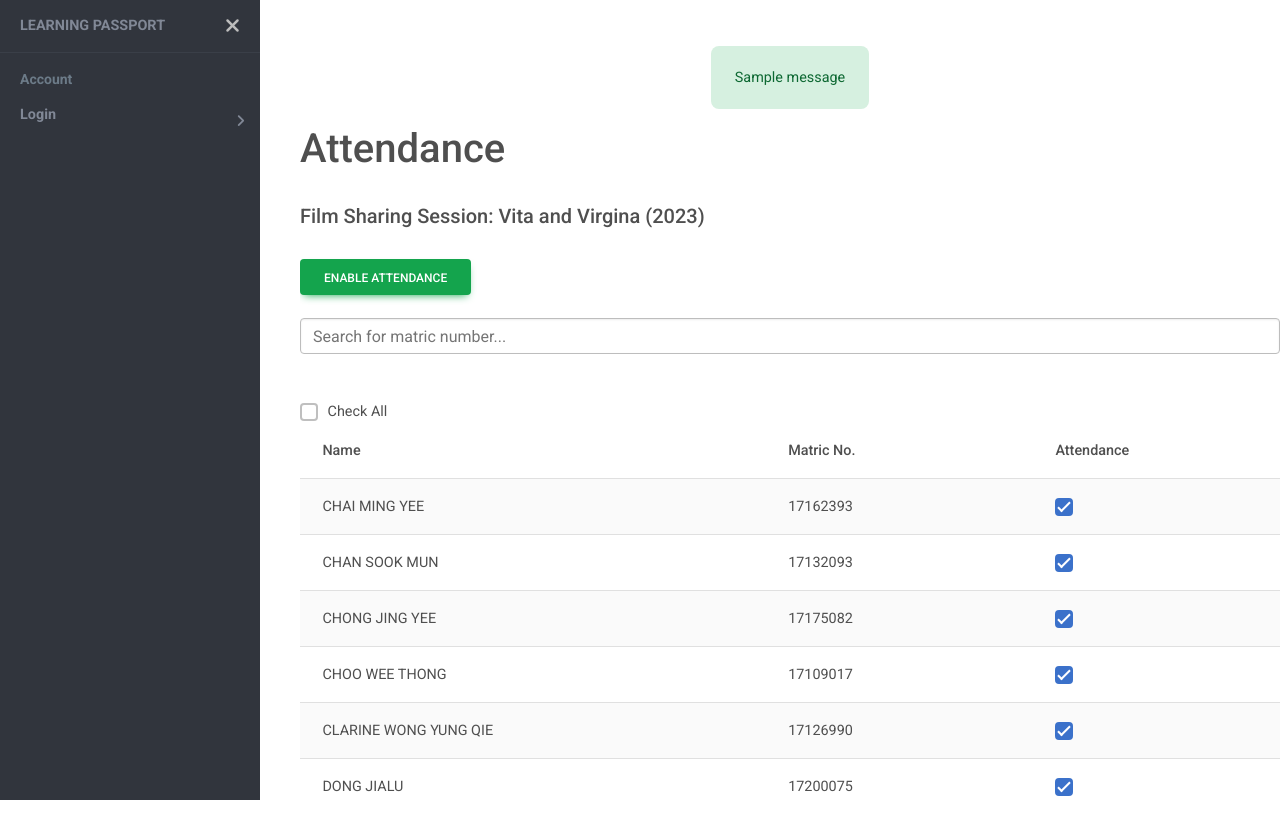
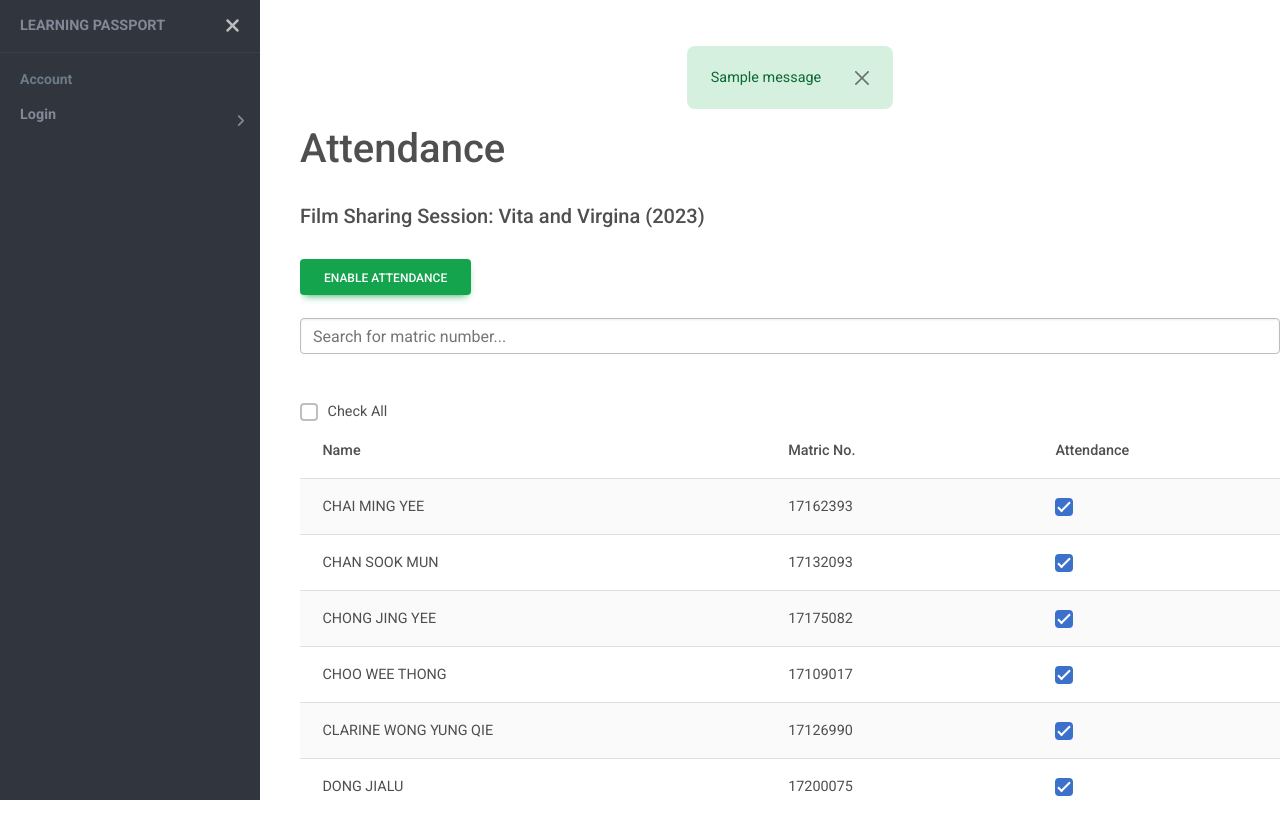
Before and after one commit to xiaoyu163/learning_passport, a Django app: page /event/admin-attendance/33 in a window 1280 px wide. Shown: the top 814 px of the page. Run offline with Django 4.2, Linux system fonts and the light colour scheme; data comes from the database, SQL or seed files in the repository; both versions use the stored data as it was after the commit; tables that the repository leaves empty hold one stand-in row (values such as "Sample post"); one stand-in notice (Sample message) is shown; some libraries are stand-ins or nearby versions; some web fonts are replaced.

Commit message:
Dismiss Alert

```diff
--- a/templates/sidebar.html
+++ b/templates/sidebar.html
@@ -267,9 +267,15 @@
                 <br>
                 {% for message in messages %}
                 {% if message.tags in 'error' %}
-                <div class="alert alert-danger" role="alert">{{ message }}</div>
+                <div class="alert alert-danger alert-dismissible fade show" role="alert">
+                    {{ message }}
+                    <button type="button" class="btn-close" data-dismiss="alert" aria-label="Close"></button>
+                </div>
                 {% else %}
-                <div class="alert alert-{{message.tags}}" role="alert">{{ message }}</div>
+                <div class="alert alert-{{message.tags}} alert-dismissible fade show" role="alert">
+                    {{ message }}
+                    <button type="button" class="btn-close" data-dismiss="alert" aria-label="Close"></button>
+                </div>
                 {% endif %}
 
                 {% endfor %}
```
Also changed, not shown: db.sqlite3.
